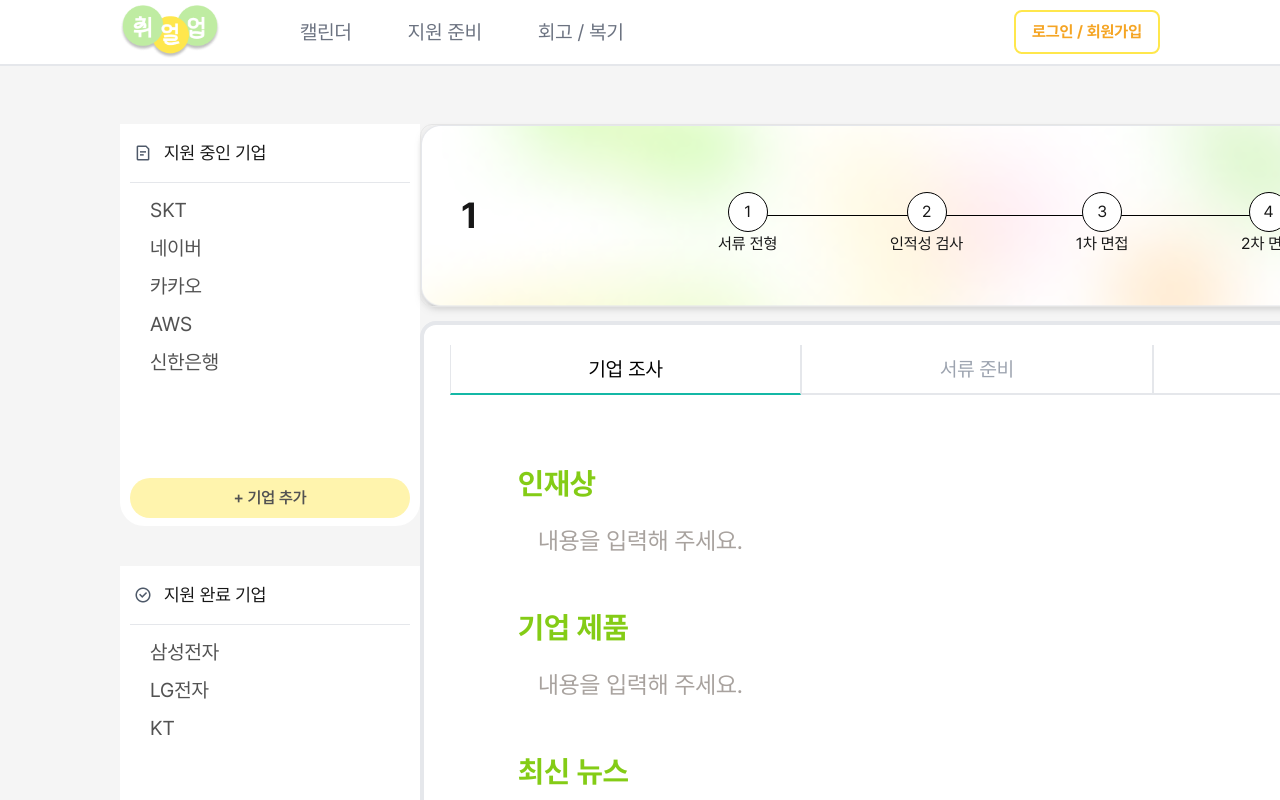
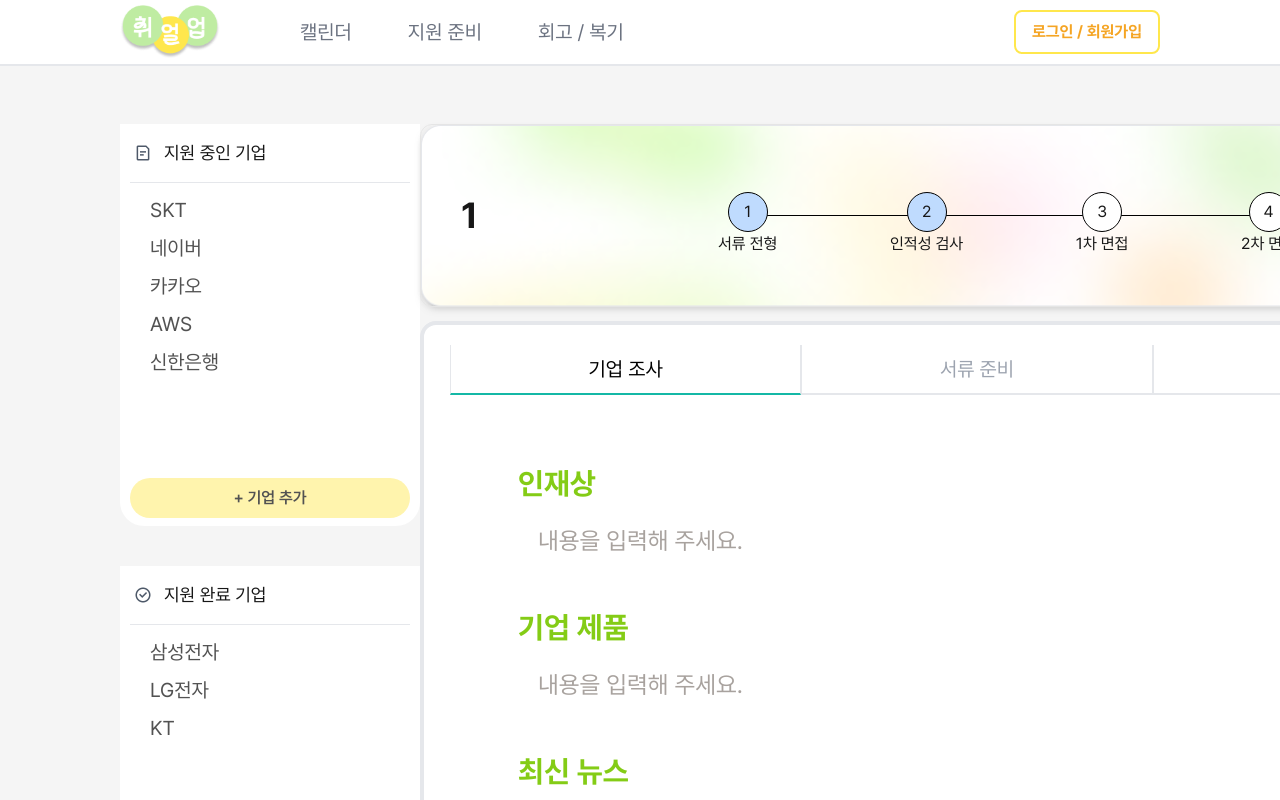
Before and after one commit to SKT-5CEAN/front-end, a Next.js app: page /apply/1 in a window 1280 px wide. Shown: the top 800 px of the page. Built offline with nearby package versions, Linux system fonts and the light colour scheme.

Commit message:
DEV-116 fix: ProgressBar status에 따라 background 색 다르게

```diff
--- a/src/app/globals.css
+++ b/src/app/globals.css
@@ -123,7 +123,7 @@
 }
 
 .cu-progress-btn {
-  @apply w-10 h-10 rounded-full bg-white border border-black cursor-pointer;
+  @apply w-10 h-10 rounded-full  border border-black cursor-pointer;
 }
 
 .custom-after::after {
--- a/src/components/common/Bar/ProgressBar/ProgressBar.tsx
+++ b/src/components/common/Bar/ProgressBar/ProgressBar.tsx
@@ -4,7 +4,10 @@
 import { STATUS_LABEL } from "@/constants/companyStatus";
 import { usePathname } from "next/navigation";
 
-function ProgressBar({ processData, basePath }: ProgressBarProps & { basePath: string }) {
+function ProgressBar({
+  processData,
+  basePath,
+}: ProgressBarProps & { basePath: string }) {
   const pathname = usePathname();
   const [clickedProcess, setClickedProcess] = useState<
     "" | ProgressDataType["name"]
@@ -12,9 +15,12 @@
   const [inputProcessData, setInputProcessData] = useState(processData);
   const [companyName, setCompanyName] = useState("");
 
-  useEffect(function setCompany() {
-    setCompanyName(extractSegment(pathname, basePath));
-  }, [pathname, basePath]);
+  useEffect(
+    function setCompany() {
+      setCompanyName(extractSegment(pathname, basePath));
+    },
+    [pathname, basePath]
+  );
 
   /** 클릭 시에 상태 버튼 보여주고, 재클릭 시에 상태 버튼 가려주는 함수 */
   const handleClick = (name: string) => {
@@ -63,10 +69,10 @@
             inputProcessData.map((el, idx) => (
               <div
                 key={idx}
-                className="h-18 flex flex-col justify-end items-center relative"
+                className={`h-18 flex flex-col justify-end items-center relative`}
               >
                 <button
-                  className="cu-progress-btn"
+                  className={`cu-progress-btn ${el.status === "pass" ? "bg-blue-200" : ""} ${el.status === "fail" ? "bg-red-200" : ""} ${el.status === "pending" ? "bg-white" : ""}`}
                   onClick={() => handleClick(el.name)}
                 >
                   {idx + 1}
```
